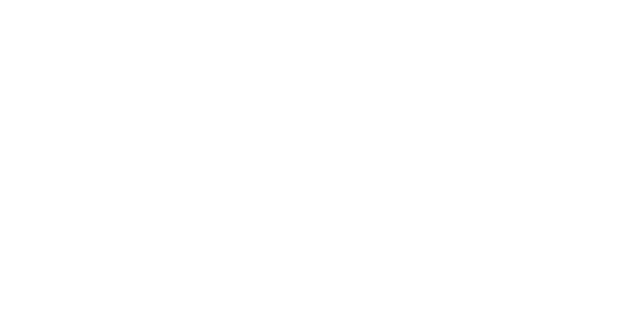
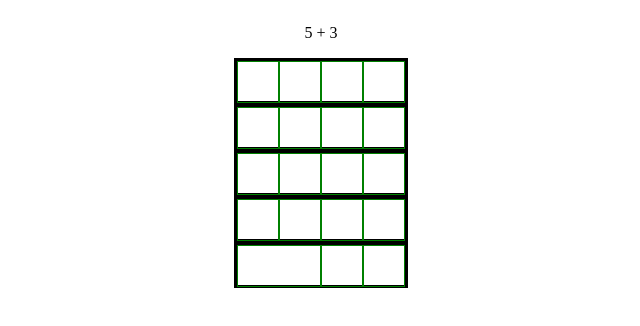
Before and after one commit to tmhetz/calculator, a plain HTML site: page index.html in a window 1280 px wide. Shown: the whole page, without its empty margins (319-959 px from the left). Drawn offline with Linux system fonts and the light colour scheme.

Commit message:
Redo the html and css to make more usable

```diff
--- a/index.html
+++ b/index.html
@@ -10,6 +10,41 @@
     <script src="script.js"></script>
 </head>
 <body>
-
+    <div id="calcBody">
+        <div id="calcScreen">
+            <p>5 + 3</p>
+        </div>
+        <div id="calcInput">
+            <div id="row1" class="row">
+                <div class="buttonBox"></div>
+                <div class="buttonBox"></div>
+                <div class="buttonBox"></div>
+                <div class="buttonBox"></div>
+            </div>
+            <div id="row2" class="row">
+                <div class="buttonBox"></div>
+                <div class="buttonBox"></div>
+                <div class="buttonBox"></div>
+                <div class="buttonBox"></div>
+            </div>
+            <div id="row3" class="row">
+                <div class="buttonBox"></div>
+                <div class="buttonBox"></div>
+                <div class="buttonBox"></div>
+                <div class="buttonBox"></div>
+            </div>
+            <div id="row4" class="row">
+                <div class="buttonBox"></div>
+                <div class="buttonBox"></div>
+                <div class="buttonBox"></div>
+                <div class="buttonBox"></div>
+            </div>
+            <div id="row5" class="row">
+                <div class="buttonBox wide"></div>
+                <div class="buttonBox"></div>
+                <div class="buttonBox"></div>
+            </div>
+        </div>
+    </div>
 </body>
 </html>
--- a/main.css
+++ b/main.css
@@ -0,0 +1,38 @@
+body {
+    box-sizing: border-box;
+}
+
+#calcBody {
+    display: flex;
+    flex-direction: column;
+    align-items: center;
+}
+
+#calcInput {
+    display: flex;
+    flex-direction: column;
+    align-items: center;
+}
+
+.row {
+    display: flex;
+    justify-content: center;
+    border-style: solid;
+    border-color: black;
+    /* width: 200px; */
+    height: 40px;
+}
+
+.buttonBox {
+    border-style: solid;
+    border-color: green;
+    border-width: 1px;
+    width: 40px;
+    height: 40px;
+    /* flex-grow: 1; */
+}
+
+.wide {
+    /* flex-grow: 2; */
+    width: 82px;
+}
```
